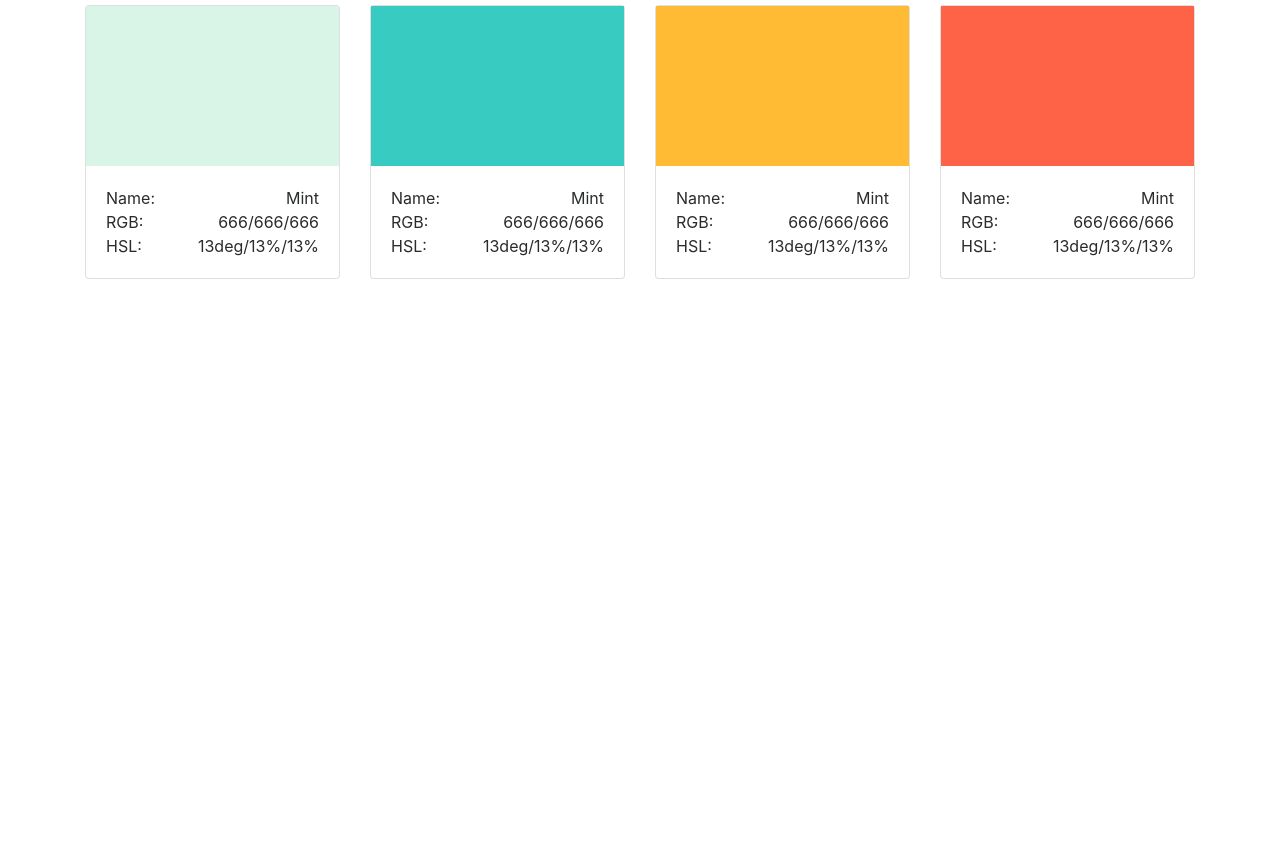
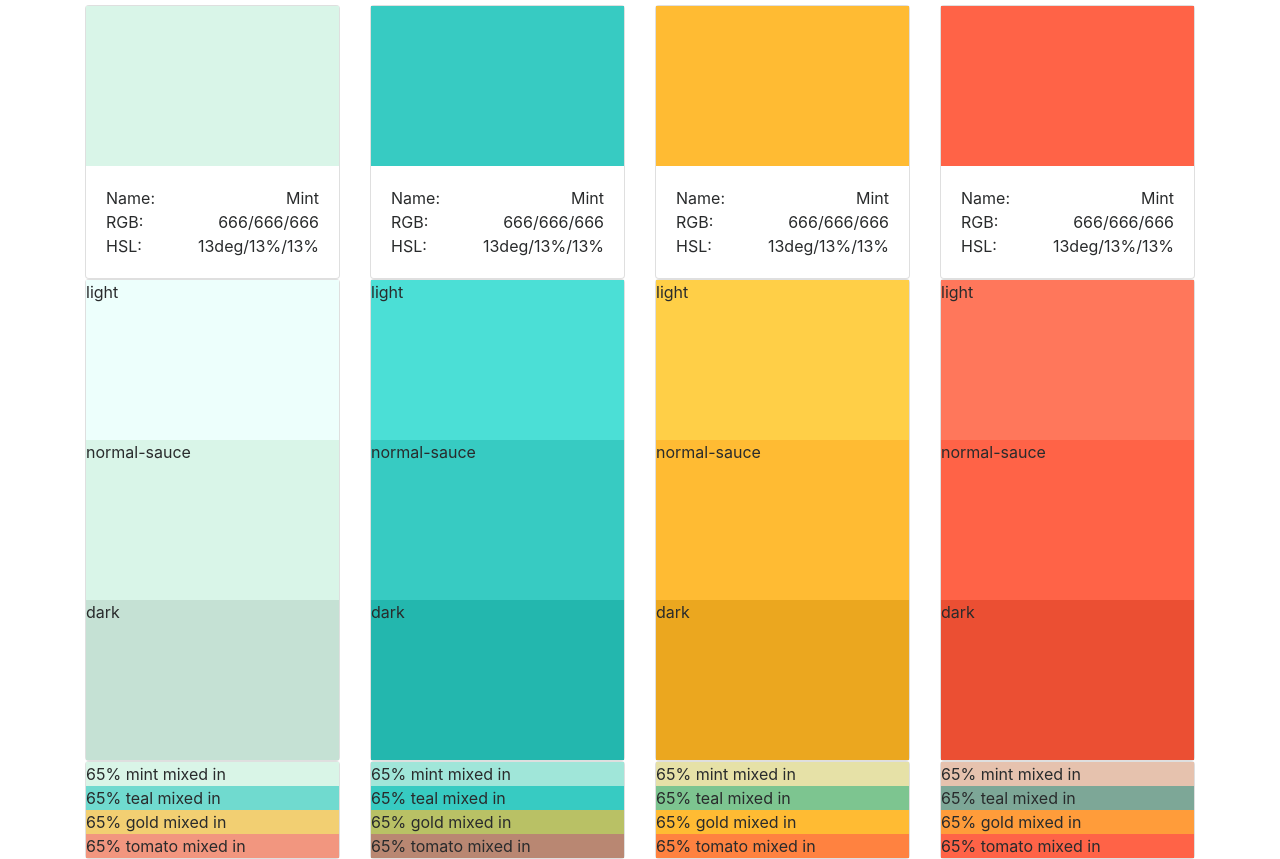
Before and after one commit to thatcat13/color-grid, a plain HTML site: page index.html in a window 1280 px wide. Shown: the part 86-945 px from the top of the page. Before the commit the page ends 800 px from the top, so only its background shows below. Drawn offline with nearby package versions, Linux system fonts and the light colour scheme.

Commit message:
add funtioning sass for tints and color mixes

```diff
--- a/index.html
+++ b/index.html
@@ -86,7 +86,100 @@
 
       </div><!--row-->
 
+      <div class="row">
+        <div class="col-md-3">
+          <div class="card">
+            <div class="card-block-mint1">light
+            </div>
+            <div class="card-block-mint2">normal-sauce
+            </div>
+            <div class="card-block-mint3">dark
+            </div>
+          </div>
+        </div>
+        <div class="col-md-3">
+          <div class="card">
+            <div class="card-block-teal1">light
+            </div>
+            <div class="card-block-teal2">normal-sauce
+            </div>
+            <div class="card-block-teal3">dark
+            </div>
+          </div>
+        </div>
+        <div class="col-md-3">
+          <div class="card">
+            <div class="card-block-gold1">light
+            </div>
+            <div class="card-block-gold2">normal-sauce
+            </div>
+            <div class="card-block-gold3">dark
+            </div>
+          </div>
+        </div>
+        <div class="col-md-3">
+          <div class="card">
+            <div class="card-block-tomato1">light
+            </div>
+            <div class="card-block-tomato2">normal-sauce
+            </div>
+            <div class="card-block-tomato3">dark
+            </div>
+          </div>
+        </div>
+      </div><!--row-->
+
+      <div class="row">
+        <div class="col-md-3">
+          <div class="card">
+            <div class="card-block-mint-mint2">65% mint mixed in
+            </div>
+            <div class="card-block-mint-teal2">65% teal mixed in
+            </div>
+            <div class="card-block-mint-gold2">65% gold mixed in
+            </div>
+            <div class="card-block-mint-tomato2">65% tomato mixed in
+            </div>
+          </div>
+        </div>
+        <div class="col-md-3">
+          <div class="card">
+            <div class="card-block-teal-mint2">65% mint mixed in
+            </div>
+            <div class="card-block-teal-teal2">65% teal mixed in
+            </div>
+            <div class="card-block-teal-gold2">65% gold mixed in
+            </div>
+            <div class="card-block-teal-tomato2">65% tomato mixed in
+            </div>
+          </div>
+        </div>
+        <div class="col-md-3">
+          <div class="card">
+            <div class="card-block-gold-mint2">65% mint mixed in
+            </div>
+            <div class="card-block-gold-teal2">65% teal mixed in
+            </div>
+            <div class="card-block-gold-gold2">65% gold mixed in
+            </div>
+            <div class="card-block-gold-tomato2">65% tomato mixed in
+            </div>
+          </div>
+        </div>
+        <div class="col-md-3">
+          <div class="card">
+            <div class="card-block-tomato-mint2">65% mint mixed in
+            </div>
+            <div class="card-block-tomato-teal2">65% teal mixed in
+            </div>
+            <div class="card-block-tomato-gold2">65% gold mixed in
+            </div>
+            <div class="card-block-tomato-tomato2">65% tomato mixed in
+            </div>
+          </div>
+        </div>
+      </div><!--row-->
+
     </div><!--main-container-->
-
   </body>
 </html>
--- a/sass/input.scss
+++ b/sass/input.scss
@@ -9,10 +9,39 @@ $color-array:(
   tomato: rgb(255, 99, 71)
 );
 
+$tint-array:(
+  1: 20,
+  2: 0,
+  3: -20,
+);
+
+$color-array2:(
+  mint2: #D9F5E6,
+  teal2: #37CBC2,
+  gold2: #FFBB33,
+  tomato2: #FF6347
+);
+
+
 @each $color, $rgb in $color-array {
   .card-block-#{$color} {
   background: $rgb;
   }
+
+  @each $number, $val in $tint-array {
+    .card-block-#{$color}#{$number} {
+      background: $rgb + $val;
+    }
+
+  }
+  @each $color2, $rgb2 in $color-array2 {
+    .card-block-#{$color}-#{$color2} {
+      background: mix($rgb, $rgb2, 35%);
+    }
+  }
+
+
+
 };
 
 
@@ -29,3 +58,19 @@ body {
 .card-block-mint, .card-block-teal, .card-block-gold, .card-block-tomato {
   height: $color-height;
 }
+
+.card-block-mint1, .card-block-mint2, .card-block-mint3 {
+  height: $color-height;
+}
+
+.card-block-teal1, .card-block-teal2, .card-block-teal3 {
+  height: $color-height;
+}
+
+.card-block-gold1, .card-block-gold2, .card-block-gold3 {
+  height: $color-height;
+}
+
+.card-block-tomato1, .card-block-tomato2, .card-block-tomato3 {
+  height: $color-height;
+}
```
Also changed, not shown: css/output.css, 1 other file.
